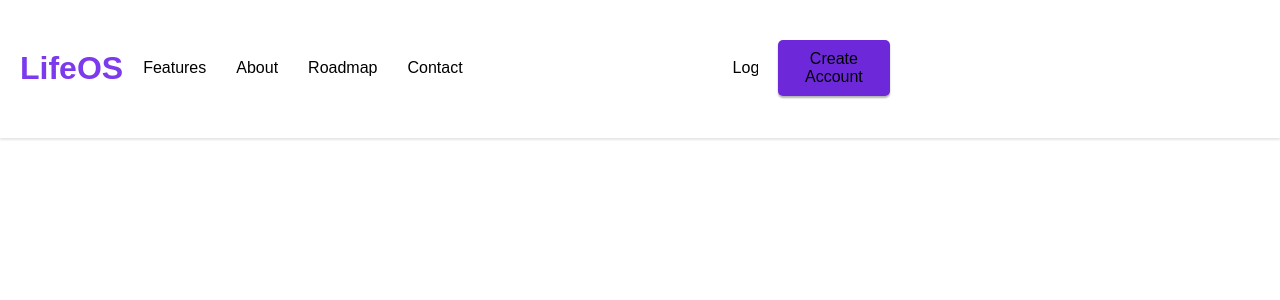
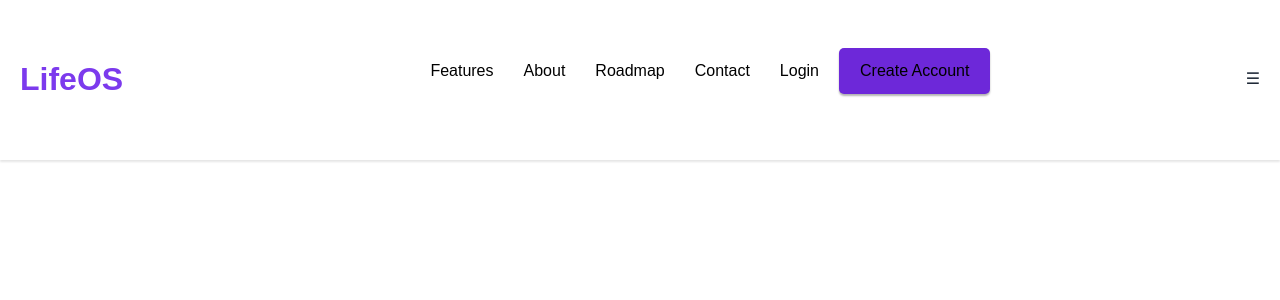
Before and after one commit to ndhlovukarabo/LifeOS-AI, a Python web app: template Templates/index.html in a window 1280 px wide. Shown: the top 300 px of the page. Run offline with Jinja, Linux system fonts and the light colour scheme; the template is opened without the code that fills it, so the values that code supplies are empty.

Commit message:
Added the Flexbox
I added the flex-box to each parent of the code and removed the fake position margins and so forth.

```diff
--- a/Templates/index.html
+++ b/Templates/index.html
@@ -4,6 +4,9 @@
     <meta charset="UTF-8">
     <meta name="viewport" content="width=device-width, initial-scale=1.0">
     <title>LifeOs AI</title>
+    <link rel="stylesheet" href="https://cdnjs.cloudflare.com/ajax/libs/font-awesome/7.3.0/css/all.min.css">
+    <link href="https://cdn.jsdelivr.net/npm/bootstrap@5.3.8/dist/css/bootstrap.min.css" rel="stylesheet" integrity="sha384-sRIl4kxILFvY47J16cr9ZwB07vP4J8+LH7qKQnuqkuIAvNWLzeN8tE5YBujZqJLB" crossorigin="anonymous">
+      <script src="/static/js/script.js"></script>
     <link rel="stylesheet" href="/static/css/style.css">
 
   </head>
--- a/static/css/style.css
+++ b/static/css/style.css
@@ -20,8 +20,9 @@ box-shadow: 0 2px 2px rgba(0,0,0,0.1);
 }
 .navbar{
     display: flex;
-    justify-content:space-between;
+    justify-content:space-between;;
     align-items:center;
+    flex-flow: row wrap;
     border-bottom: 1px solid #ffffff;
     margin: 20px 0;
     list-style:none;
@@ -37,8 +38,6 @@ box-shadow: 0 2px 2px rgba(0,0,0,0.1);
 }
 .nav-links{
     display:flex;
-    justify-content:inline;
-    margin-right: 25rem;;
     align-items:center;
     list-style:none;
     gap:30px;
@@ -58,7 +57,6 @@ box-shadow: 0 2px 2px rgba(0,0,0,0.1);
     justify-content:space-between;
     align-items:center;
     gap:20px;
-     margin-left:15rem;
 
 }
 .create-account a{
@@ -85,12 +83,12 @@ box-shadow: 0 2px 2px rgba(0,0,0,0.1);
 .btn:hover{
 transition: 0.3s ease;
 }
-.Hamburger{
+.hamburger{
     display:block;
     cursor:pointer;
 }
 
-@media screen and (min-width: 768px) {
+@media screen and (max-width: 768px) {
 .nav-links a {
     display:flex ;
 }
--- a/static/js/script.js
+++ b/static/js/script.js
@@ -0,0 +1,8 @@
+let Hamburger = document.getElementById("Hamburger-icon");
+let navlinks = document.querySelector(".nav-links");
+
+if (Hamburger) {
+	Hamburger.addEventListener("click", () => {
+		if (navlinks) navlinks.classList.toggle("open");
+	});
+}
```
